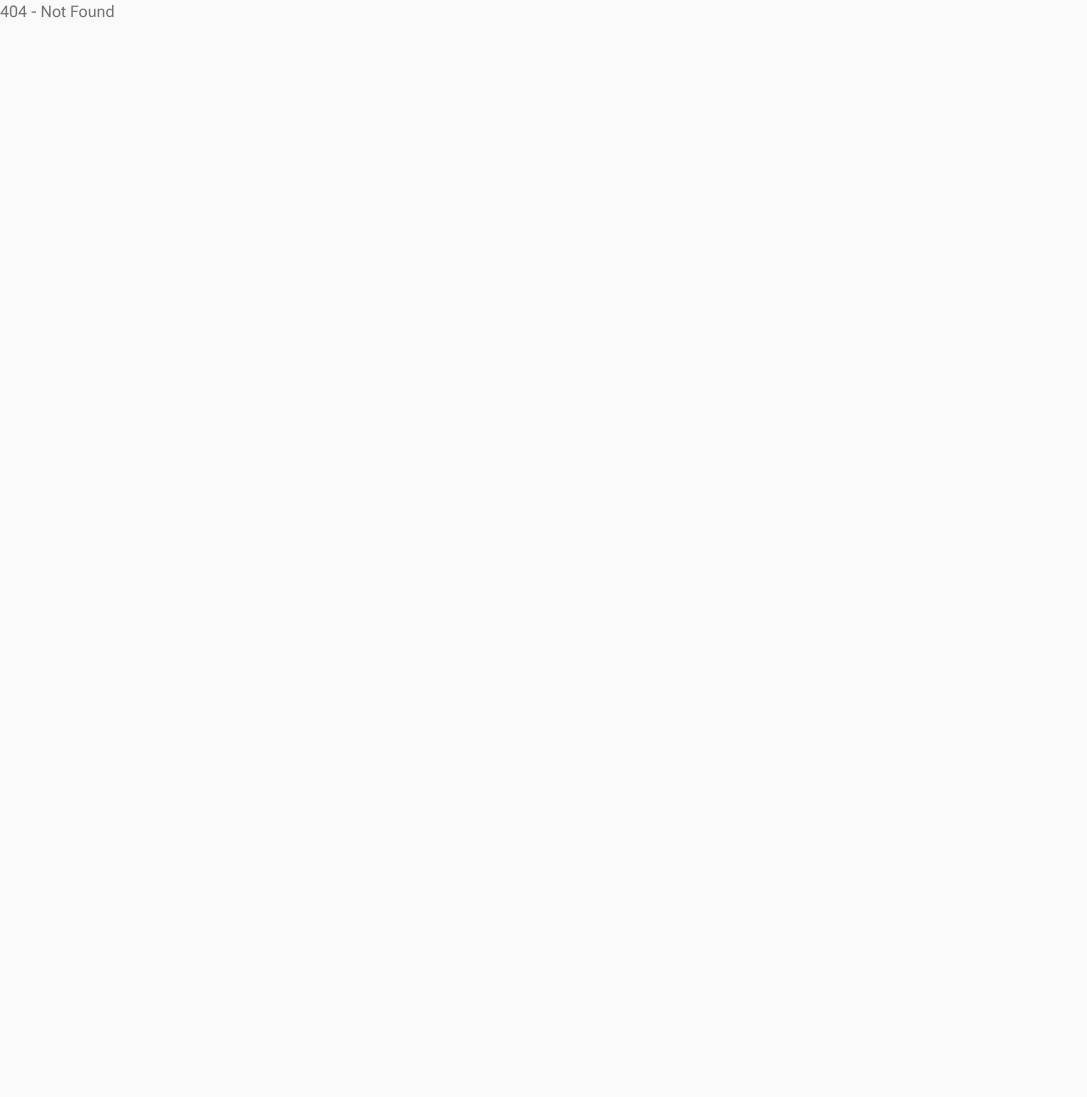
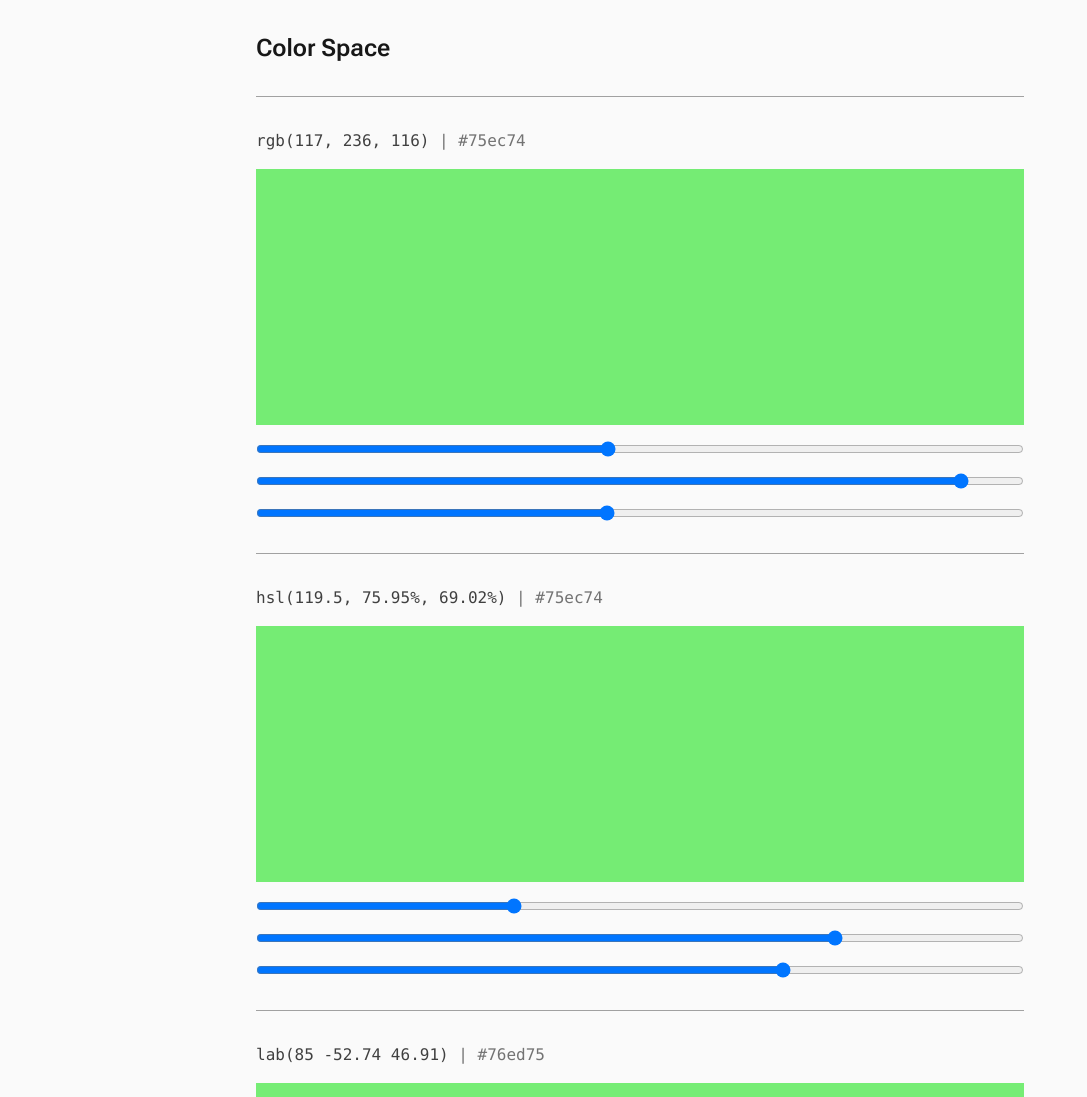
Before and after one commit to r-sp/priest, a Next.js app: page /playground in a window 1280 px wide. Before the commit this address had no page. Shown: the top 1097 px of the page, without its empty margins (0-1087 px from the left). Before the commit the page ends 800 px from the top, so only its background shows below. Built offline with nearby package versions, Linux system fonts and the light colour scheme.

Commit message:
add preview color slider for each color space

```diff
--- /dev/null
+++ b/src/app/playground/page.tsx
@@ -0,0 +1,28 @@
+import { type Metadata } from "next";
+
+import InputRgb from "~/components/color/input-rgb";
+import InputHsl from "~/components/color/input-hsl";
+import InputLab from "~/components/color/input-lab";
+import InputOklab from "~/components/color/input-oklab";
+import InputLch from "~/components/color/input-lch";
+import InputOklch from "~/components/color/input-oklch";
+
+export const metadata: Metadata = {
+  title: "Playground",
+};
+
+export default function PlaygroundPage() {
+  return (
+    <article className="grid gap-8 px-4 py-8">
+      <header className="mx-auto w-full max-w-3xl">
+        <h1 className="text-2xl font-semibold text-neutral-900">Color Space</h1>
+      </header>
+      <InputRgb />
+      <InputHsl />
+      <InputLab />
+      <InputOklab />
+      <InputLch />
+      <InputOklch />
+    </article>
+  );
+}
```
